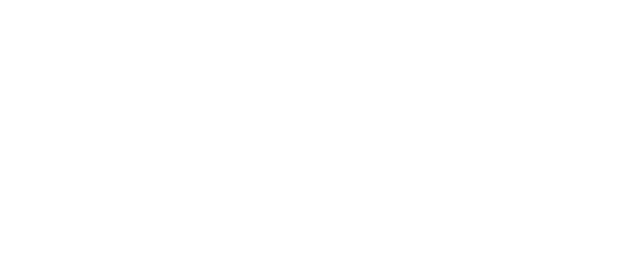
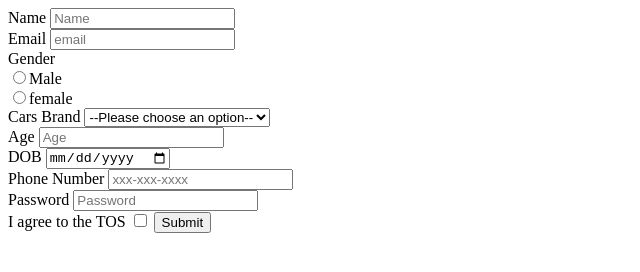
Before and after one commit to acciojob/signup-form-car-bipinyadav12, a website: page main.html in a window 1280 px wide. Shown: the whole page, without its empty margins (0-640 px from the left). Drawn offline with Linux system fonts and the light colour scheme.

Commit message:
created a submission

```diff
--- a/main.html
+++ b/main.html
@@ -7,8 +7,42 @@
 </head>
 
 <body>
-	<!-- the entire body must be written by student -->
-    <script type="text/javascript" src="./script.js">
+	<form method="post">
+	<lable for="name">Name</lable>
+	<input id="name" type="text" placeholder="Name" required>
+		<br>
+	<lable for="email" >Email</lable>
+		<input id="email" type='email' placeholder="email" required>
+		<br>
+		<lable for="gender" >Gender</lable>
+		<br>
+		<input id="gender_m" value="male" name="gender" type="radio" required>Male
+		<br>
+		<input id="gender_f" value="female" name="gender" type="radio" required>female
+		<br><label for="car">Cars Brand</label>
+		<select id="car" required>
+			<option value="">--Please choose an option--</option>
+			<option value="thar" >Thar</option>
+			<option  value="audi" >Audi</option>
+			<option value="tesla" >Tesla</option>
+			<option value="bmw">BMW</option>
+		</select>
+		<br>
+		<lable for="age">Age</lable>
+		<input id ="age" type="number" placeholder="Age" required>
+		<br>
+		<lable for="dob">DOB</lable>
+		<input type="date" id="dob" required >
+		<br>
+		<label for="tel">Phone Number</label>
+		<input type="tel" id="tel" placeholder="xxx-xxx-xxxx">
+		<br>
+		<lable for="password">Password</lable>
+		<input type="password" id ="password" required placeholder="Password">
+		<br>
+		<label id="tos">I agree to the TOS</label>
+		<input type="checkbox" id="tos" required><!-- the entire body must be written by student -->
+   <button type="submit" >Submit</button><script type="text/javascript" src="./script.js">
 </script>
 
 </body>
```
